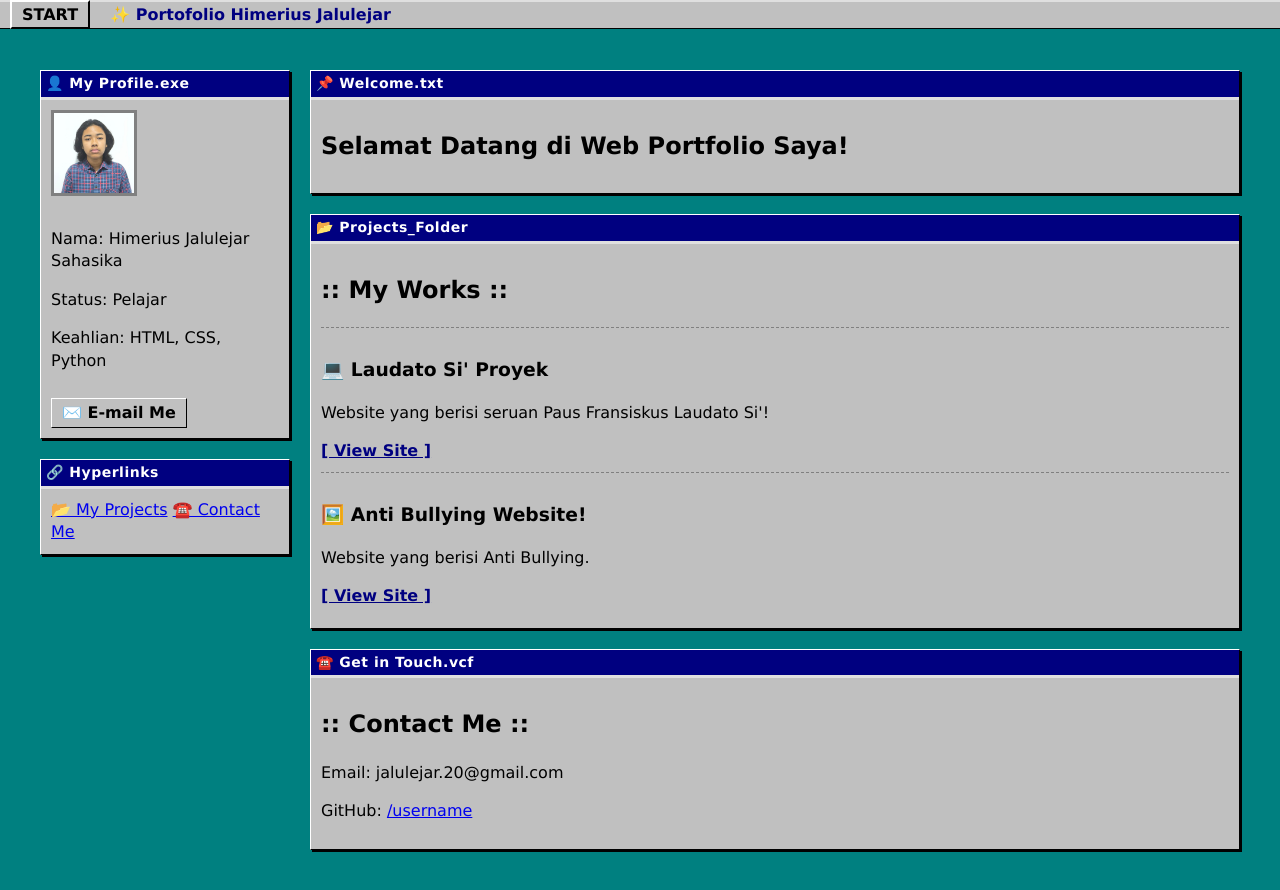
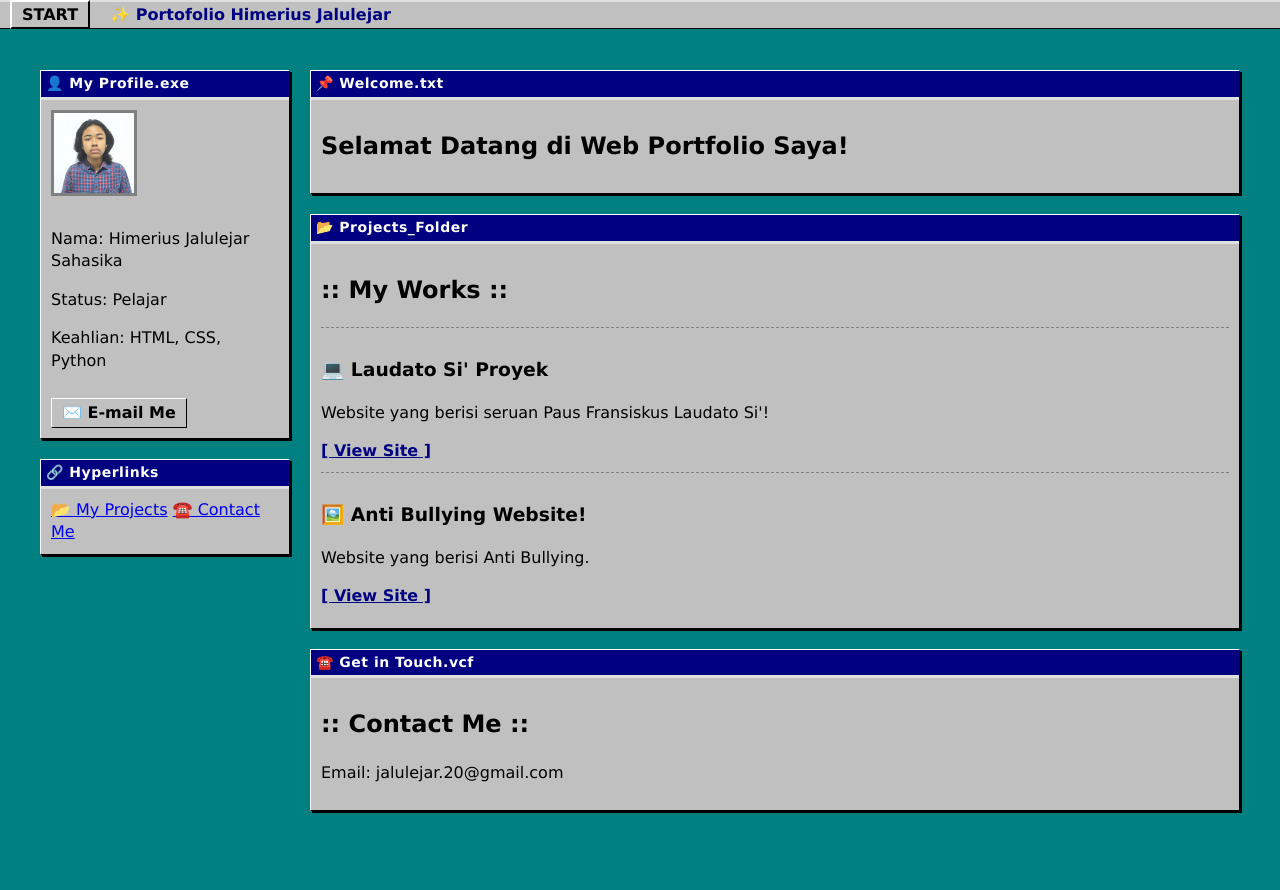
Before and after one commit to Lejar1/proyekIT.github.io, a plain HTML site: page index.html in a window 1280 px wide. Drawn offline with Linux system fonts and the light colour scheme.

Commit message:
index.html

```diff
--- a/index.html
+++ b/index.html
@@ -74,7 +74,6 @@
                 <div class="window-content">
                     <h2>:: Contact Me ::</h2>
                     <p>Email: jalulejar.20@gmail.com</p>
-                    <p>GitHub: <a href="https://github.com/...">/username</a></p>
                 </div>
             </div>
 
```
